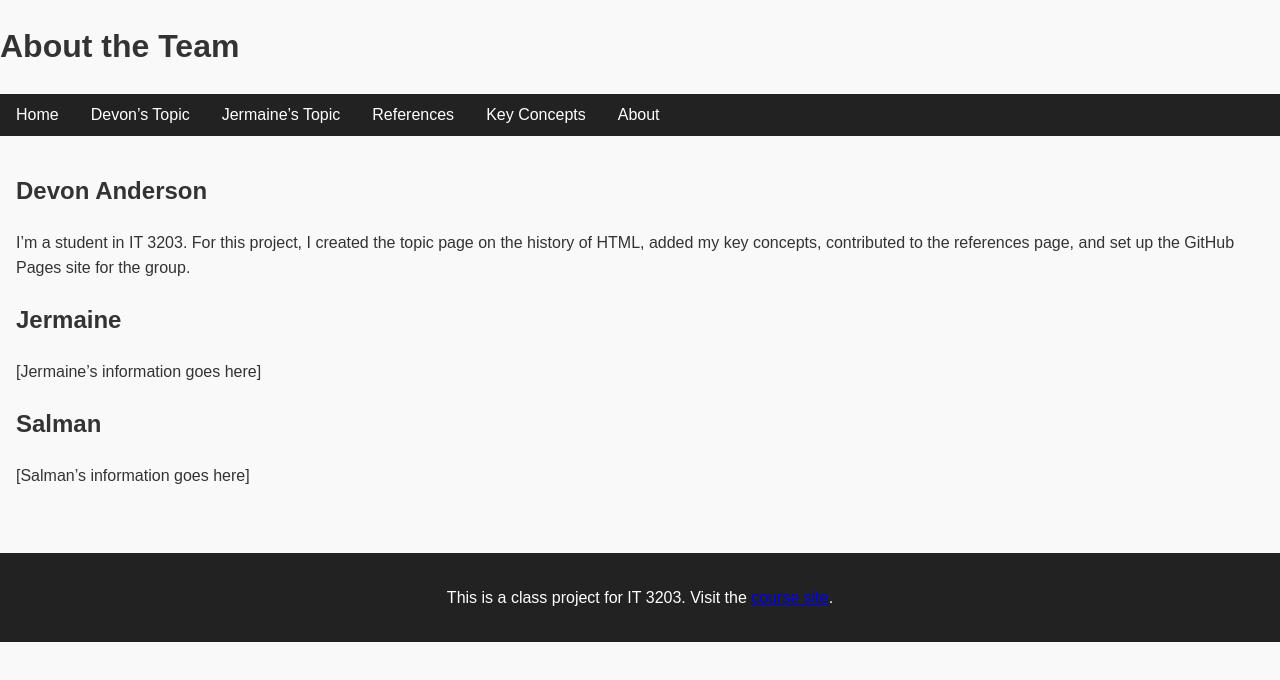
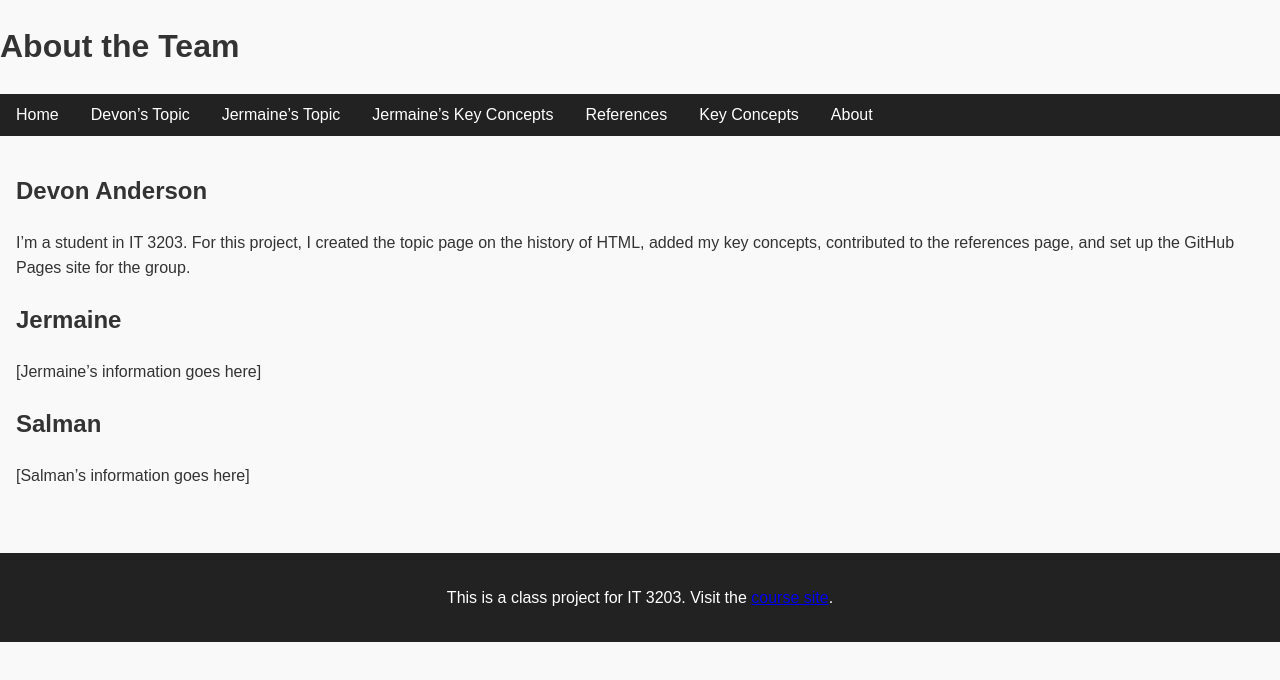
Before and after one commit to dmarocks123/IT3203-Milestone1, a plain HTML site: page about.html in a window 1280 px wide. Drawn offline with Linux system fonts and the light colour scheme.

Commit message:
Update about.html

```diff
--- a/about.html
+++ b/about.html
@@ -14,6 +14,7 @@
         <li><a href="index.html">Home</a></li>
         <li><a href="topic-devon.html">Devon’s Topic</a></li>
         <li><a href="topic-jermaine.html">Jermaine’s Topic</a></li>
+        <li><a href="jermaine-concepts.html">Jermaine’s Key Concepts</a></li>
         <li><a href="references.html">References</a></li>
         <li><a href="concepts.html">Key Concepts</a></li>
         <li><a href="about.html">About</a></li>
```
